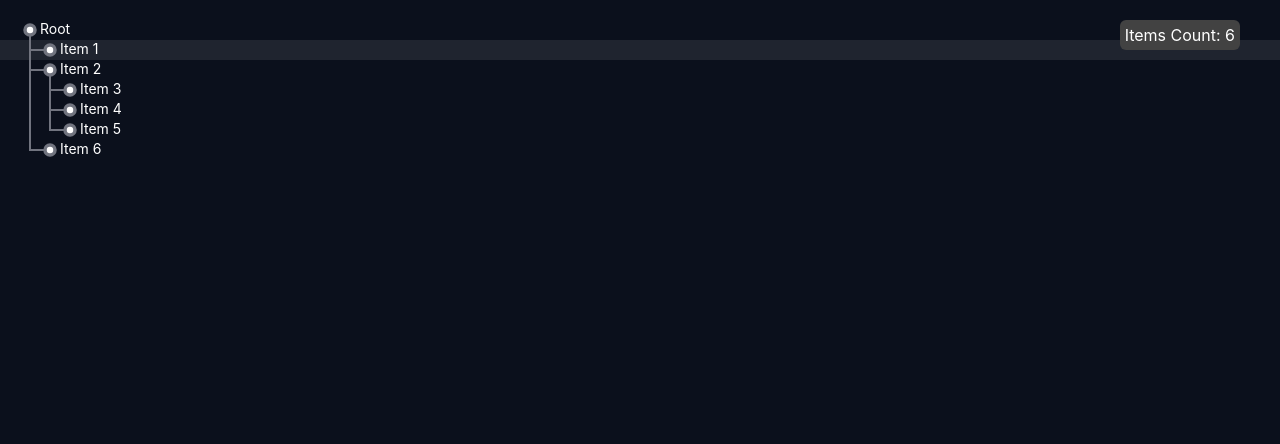
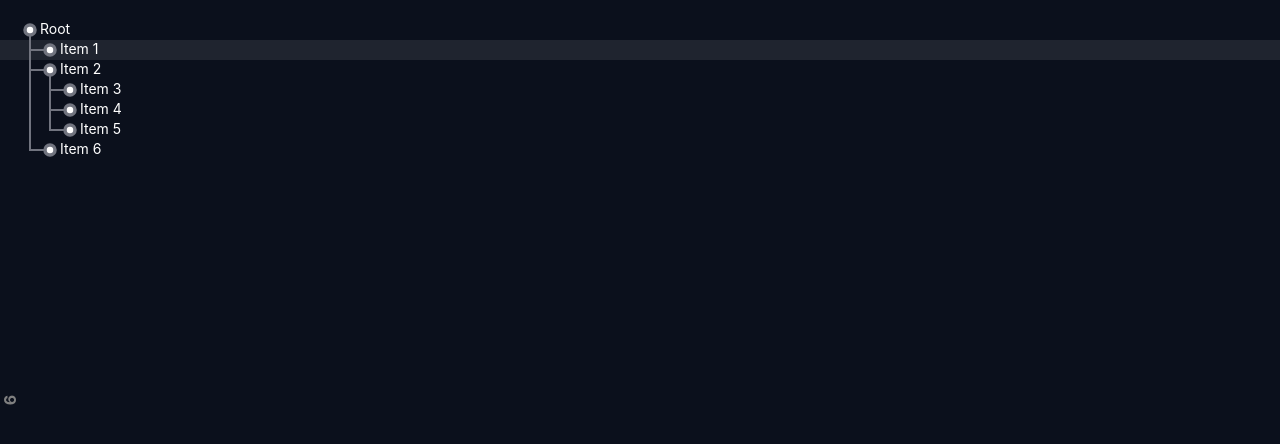
Before and after one commit to ilyaivanov/reactree, a React (Create React App) app: page / in a window 1280 px wide. Shown: the top 444 px of the page. Built offline with nearby package versions, Linux system fonts and the light colour scheme.

Commit message:
Improve visuals for the label

```diff
--- a/src/App.tsx
+++ b/src/App.tsx
@@ -34,6 +34,7 @@ function App() {
   const itemsCount = openItemsCount(root);
   return (
     <div style={{ color: colors.text, backgroundColor: colors.background }}>
+      <div className="itemsCountLabel">{itemsCount}</div>
       <Scrollbar
         windowHeight={windowSize.height}
         contentHeight={itemsCount * spacings.yStep + 2 * spacings.gap}
@@ -49,7 +50,6 @@ function App() {
           </svg>
         )}
       </Scrollbar>
-      <div className="itemsCountLabel">Items Count: {itemsCount}</div>
     </div>
   );
 }
--- a/src/index.css
+++ b/src/index.css
@@ -37,11 +37,13 @@ svg {
 
 .itemsCountLabel {
   position: fixed;
-  top: 20px;
-  right: 40px;
-  background-color: #424242;
-  border-radius: 6px;
-  padding: 5px;
+  left: 0px;
+  width: 20px;
+  text-align: center;
+  top: calc(50vh - 10px);
+  color: gray;
+  font-weight: bold;
+  transform: rotateZ(-90deg);
 }
 
 .my-input {
```
